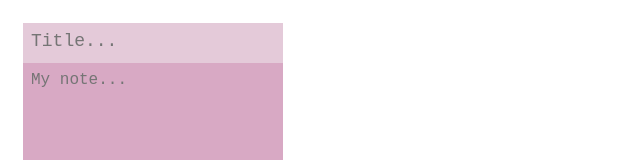
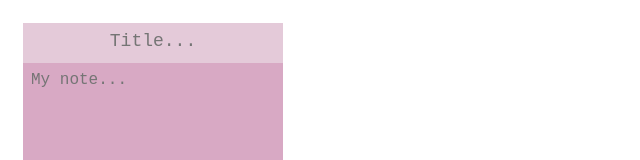
Before and after one commit to lavilladaa/Post-it-App, a React (Create React App) app: page / in a window 1280 px wide. Shown: the top 160 px of the page, without its empty margins (0-640 px from the left). Built offline with nearby package versions, Linux system fonts and the light colour scheme.

Commit message:
Tittle config in case the user doesn't insert it

```diff
--- a/src/components/NewPostit.js
+++ b/src/components/NewPostit.js
@@ -26,15 +26,16 @@ export default function NewPostit ({newNote}){
 
     // To update the new note
     const saveNote=(event)=>{
+        // to prevent save a note in blank even if the user type spaces
         if (text.trim() !== ""){
-        // to prevent save a note in blank even if the user type spaces
         event.preventDefault();
+
         newNote(text,title);
         // to reset the note
         setText("");
         setTitle("");
+        }
 
-        }
 
     }
 
@@ -48,6 +49,7 @@ export default function NewPostit ({newNote}){
             placeholder="Title..."
             maxlength="40"
             onChange={titleInfo}
+            value={title}
             >
 
             </textarea>
--- a/src/components/Notes.js
+++ b/src/components/Notes.js
@@ -27,7 +27,9 @@ export default function Notes(){
 
 
     return (
+
     <div className="Notes">
+
     <NewPostit newNote={newNote}/>
 
     {/* to render all the notes created */}
--- a/src/components/Postit.js
+++ b/src/components/Postit.js
@@ -17,6 +17,12 @@ export default function Postit({note,title}){
     //     editNote(textEdit)
 
     // }
+    // In case the title hadn't been inserted
+    // the note will appear without the "Title..."
+    if (title===""){
+        title="  ";
+    }
+
     return (
         <div className="postit">
 
--- a/src/index.css
+++ b/src/index.css
@@ -45,6 +45,7 @@
    to the container width */
   width: 100%;
   height: 40px;
+  text-align: center;
 }
 
 .note-text {
```
